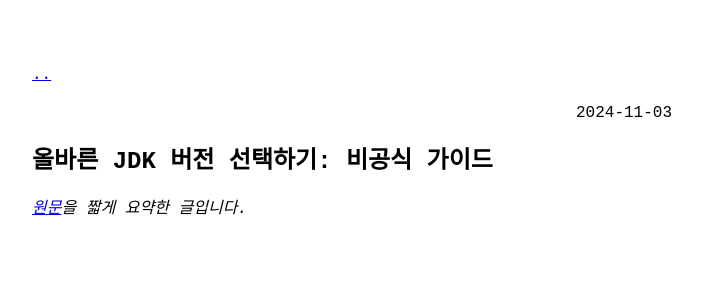
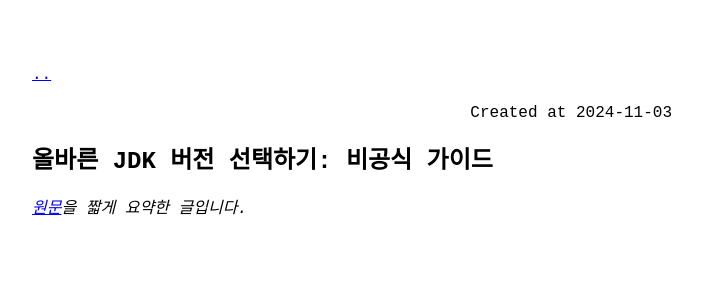
Before and after one commit to electronyoon/electronyoon.github.io, a Jekyll site: the page built from _posts/2024-11-03-올바른 JDK 버전 선택하기: 비공식 가이드.md, in a window 1280 px wide and 900 px high. Shown: the top 295 px of the window, without its empty margins (288-990 px from the left). Built offline with Jekyll 4.4.1, drawn with Linux system fonts in a browser that asks for light colours.

Commit message:
fix: formatting as yyyy-mm-dd

```diff
--- a/_layouts/post.html
+++ b/_layouts/post.html
@@ -6,7 +6,9 @@
 
 <article>
   <p class="post-meta">
-    <time datetime="{{ page.date }}">{{ page.date | date: site.theme_config.date_format }}</time>
+    <time datetime="{{ page.date }}" class="created-date">
+      Created at {{ page.date | date: "%F" }}
+    </time>
   </p>
 
   <h1>{{ page.title }}</h1>
```
